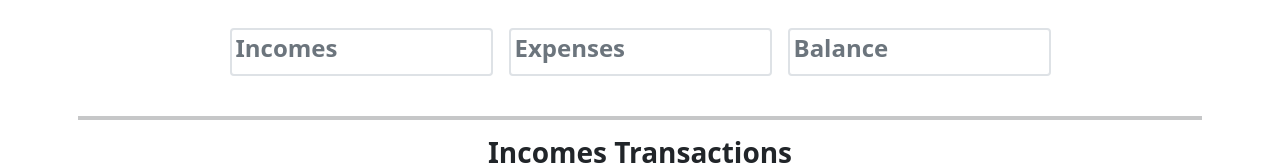
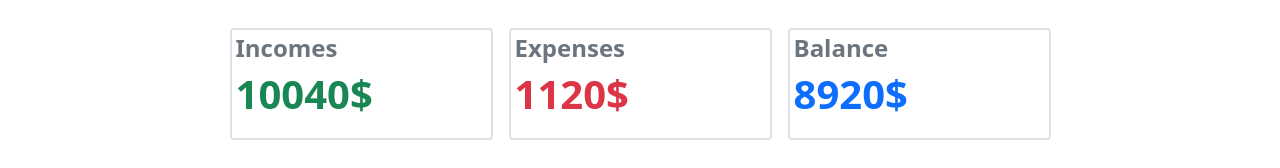
Before and after one commit to Abdelghani-Adel/expense_tracker, a React (Create React App) app: page /dashboard in a window 1280 px wide. Shown: the part 140-308 px from the top of the page. Built offline with nearby package versions, Linux system fonts and the light colour scheme; no server answers.

Commit message:
Total amount bug fixed

```diff
--- a/src/pages/Dashboard/Totals.tsx
+++ b/src/pages/Dashboard/Totals.tsx
@@ -12,9 +12,9 @@ const Totals = () => {
   const dispatch = useDispatch();
 
   /** The bug has been fixed */
-  // let totalExpenses = useSelector(selectTotalExpenses);
-  // let totalIncomes = useSelector(selectTotalIncomes);
-  // let balance = totalIncomes - totalExpenses;
+  let totalExpenses = useSelector(selectTotalExpenses);
+  let totalIncomes = useSelector(selectTotalIncomes);
+  let balance = totalIncomes - totalExpenses;
 
   /** Handlers to navigate to the right page, either expenses or incomes */
   const onClickIncomes = () => navigate("/incomes");
@@ -27,19 +27,19 @@ const Totals = () => {
         <div className="col-md-3 cursor--pointer" onClick={onClickIncomes}>
           <div className="border border-2 rounded p-1 text-success">
             <h4 className="text-secondary fw-bold">Incomes</h4>
-            {/* <p className="display-6 fw-bolder">{totalIncomes}$</p> */}
+            <p className="display-6 fw-bolder">{totalIncomes}$</p>
           </div>
         </div>
         <div className="col-md-3 cursor--pointer" onClick={onClickExpenses}>
           <div className="border border-2 rounded p-1 text-danger">
             <h4 className="text-secondary fw-bold">Expenses</h4>
-            {/* <p className="display-6 fw-bolder">{totalExpenses}$</p> */}
+            <p className="display-6 fw-bolder">{totalExpenses}$</p>
           </div>
         </div>
         <div className="col-md-3 cursor--pointer">
           <div className="border border-2 rounded p-1 text-primary">
             <h4 className="text-secondary fw-bold">Balance</h4>
-            {/* <p className="display-6 fw-bolder">{balance}$</p> */}
+            <p className="display-6 fw-bolder">{balance}$</p>
           </div>
         </div>
       </div>
```
